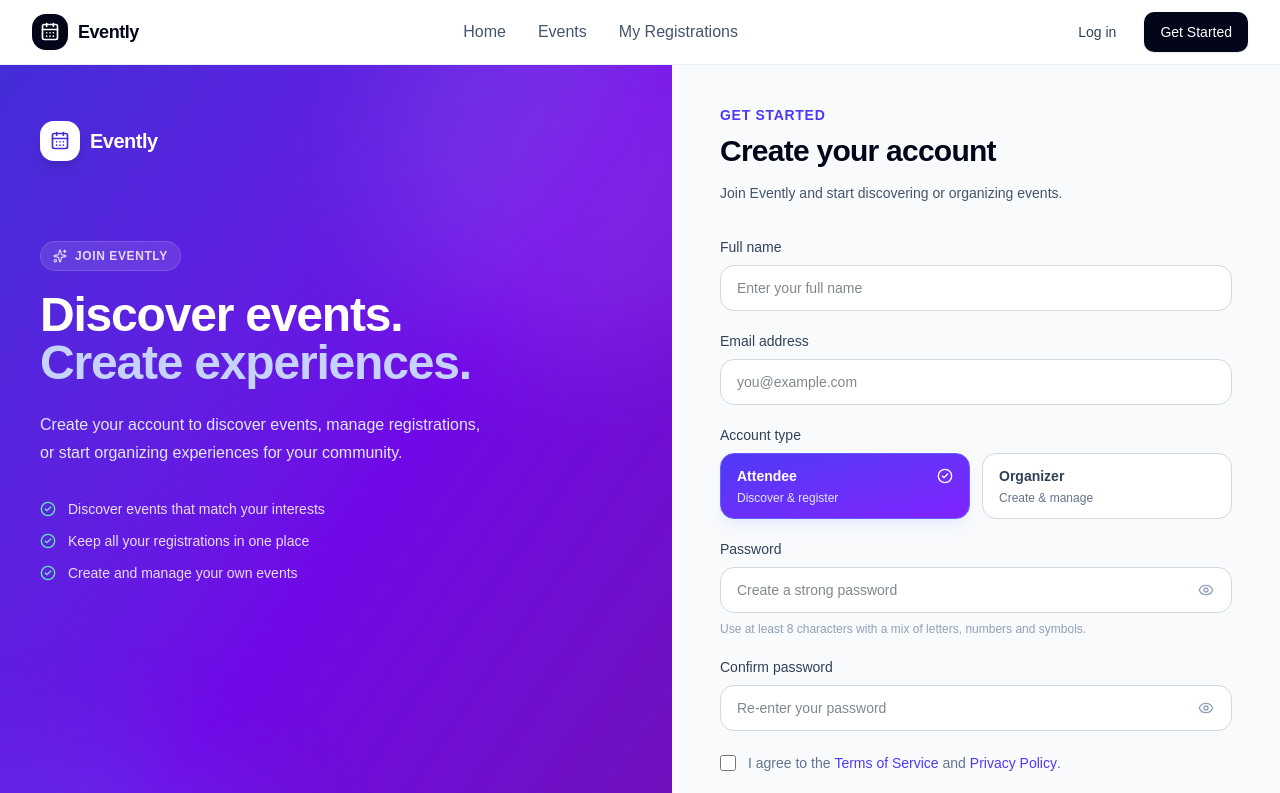
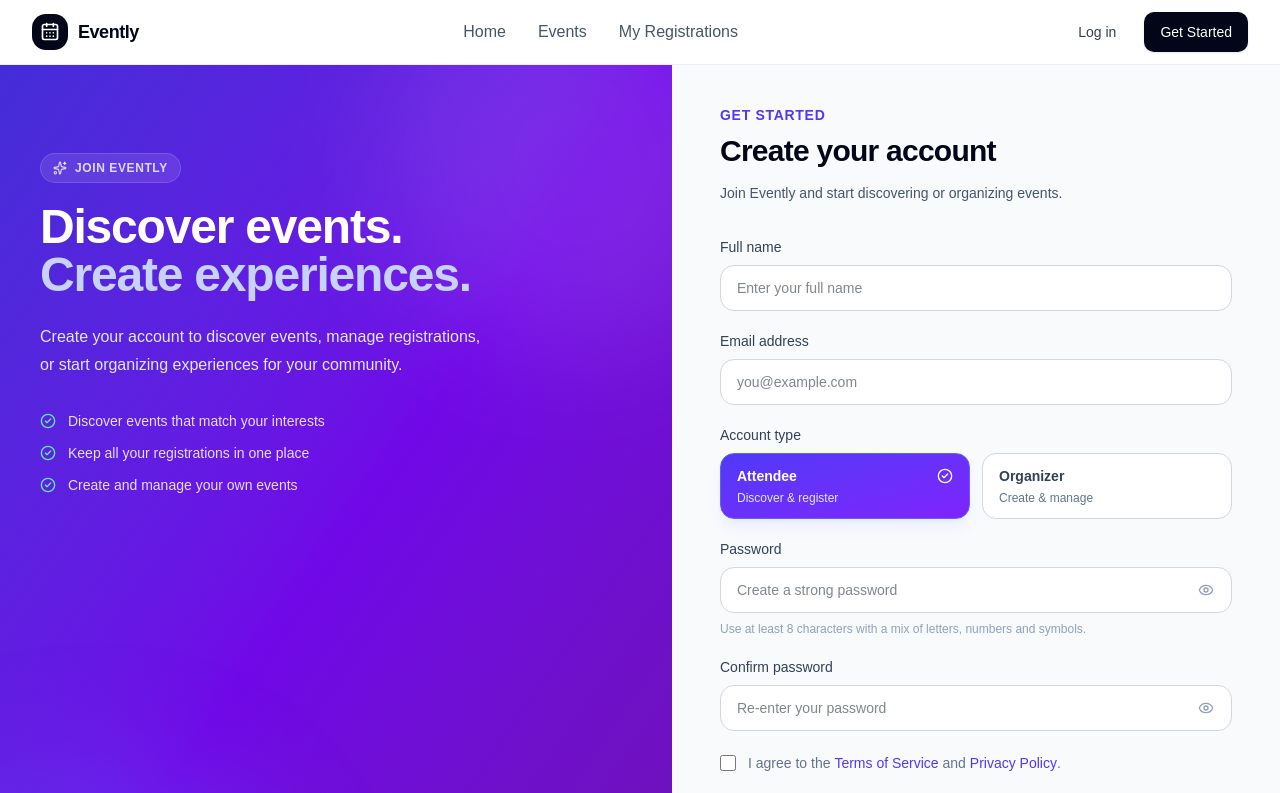
Before and after one commit to shivamdutta2004/event-management-system, a React app in the folder frontend/: page /register in a window 1280 px wide. Shown: the top 793 px of the page. Built offline with nearby package versions, Linux system fonts and the light colour scheme; the HTML template or start-up script is replaced by a standard one.

Commit message:
Polish registration page UI

```diff
--- a/frontend/src/pages/Register.jsx
+++ b/frontend/src/pages/Register.jsx
@@ -23,9 +23,10 @@ import {
 function Register() {
   const navigate = useNavigate()
 
-  // =========================
+
+  // =========================================================
   // FORM STATE
-  // =========================
+  // =========================================================
 
   const [fullName, setFullName] = useState("")
   const [email, setEmail] = useState("")
@@ -34,22 +35,26 @@ function Register() {
   const [confirmPassword, setConfirmPassword] = useState("")
   const [termsAccepted, setTermsAccepted] = useState(false)
 
-  // =========================
+
+  // =========================================================
   // UI STATE
-  // =========================
+  // =========================================================
 
   const [showPassword, setShowPassword] = useState(false)
+
   const [showConfirmPassword, setShowConfirmPassword] =
     useState(false)
 
   const [loading, setLoading] = useState(false)
+
   const [error, setError] = useState("")
+
   const [success, setSuccess] = useState("")
 
 
-  // =========================
+  // =========================================================
   // REGISTER
-  // =========================
+  // =========================================================
 
   const handleSubmit = async (event) => {
     event.preventDefault()
@@ -57,16 +62,22 @@ function Register() {
     setError("")
     setSuccess("")
 
-    // Basic validation
+
+    // ---------------------------------------------------------
+    // BASIC VALIDATION
+    // ---------------------------------------------------------
+
     if (!fullName.trim()) {
       setError("Please enter your full name.")
       return
     }
 
+
     if (!email.trim()) {
       setError("Please enter your email address.")
       return
     }
+
 
     if (password.length < 8) {
       setError(
@@ -75,10 +86,12 @@ function Register() {
       return
     }
 
+
     if (password !== confirmPassword) {
       setError("Passwords do not match.")
       return
     }
+
 
     if (!termsAccepted) {
       setError(
@@ -87,13 +100,16 @@ function Register() {
       return
     }
 
+
     setLoading(true)
+
 
     try {
       const data = await apiRequest(
         "/api/auth/register",
         {
           method: "POST",
+
           body: JSON.stringify({
             full_name: fullName.trim(),
             email: email.trim().toLowerCase(),
@@ -103,22 +119,35 @@ function Register() {
         }
       )
 
-      // Save JWT
+
+      // -------------------------------------------------------
+      // SAVE JWT
+      // -------------------------------------------------------
+
       saveToken(data.access_token)
 
-      setSuccess("Account created successfully.")
 
-      // Navigate based on account type
+      setSuccess(
+        "Account created successfully."
+      )
+
+
+      // -------------------------------------------------------
+      // NAVIGATE BASED ON ACCOUNT TYPE
+      // -------------------------------------------------------
+
       if (role === "organizer") {
         navigate("/organizer/dashboard")
       } else {
         navigate("/my-registrations")
       }
+
     } catch (error) {
       setError(
         error?.message ||
-          "Unable to create your account. Please try again."
+        "Unable to create your account. Please try again."
       )
+
     } finally {
       setLoading(false)
     }
@@ -128,13 +157,15 @@ function Register() {
   return (
     <div className="min-h-[calc(100vh-4rem)] bg-slate-50">
 
-      {/* =====================================================
-          LEFT PANEL
-      ====================================================== */}
-
       <div className="mx-auto grid min-h-[calc(100vh-4rem)] max-w-7xl lg:grid-cols-[1.05fr_0.95fr]">
 
+
+        {/* =====================================================
+            LEFT PANEL
+        ====================================================== */}
+
         <div className="relative hidden overflow-hidden bg-gradient-to-br from-indigo-700 via-violet-700 to-purple-800 px-10 py-14 text-white lg:flex lg:flex-col lg:justify-between">
+
 
           {/* Decorative glows */}
 
@@ -145,63 +176,78 @@ function Register() {
 
           <div className="relative">
 
-            {/* Brand */}
-
-            <Link
-              to="/"
-              className="inline-flex items-center gap-2.5"
-            >
-              <div className="flex h-10 w-10 items-center justify-center rounded-xl bg-white text-indigo-700 shadow-lg">
-                <CalendarDays className="h-5 w-5" />
-              </div>
-
-              <span className="text-xl font-semibold tracking-tight">
-                Evently
-              </span>
-            </Link>
-
 
             {/* Content */}
 
-            <div className="mt-20 max-w-lg">
+            <div className="mt-8 max-w-lg">
+
+
+              {/* Badge */}
 
               <div className="inline-flex items-center gap-2 rounded-full border border-white/15 bg-white/10 px-3 py-1.5 text-xs font-semibold uppercase tracking-wider text-white/80 backdrop-blur">
+
                 <Sparkles className="h-3.5 w-3.5" />
+
                 Join Evently
+
               </div>
 
 
+              {/* Heading */}
+
               <h1 className="mt-5 text-4xl font-bold tracking-tight xl:text-5xl">
+
                 Discover events.
+
                 <span className="block text-indigo-200">
                   Create experiences.
                 </span>
+
               </h1>
 
 
+              {/* Description */}
+
               <p className="mt-6 max-w-md text-base leading-7 text-indigo-100">
+
                 Create your account to discover events, manage
                 registrations, or start organizing experiences for
                 your community.
+
               </p>
 
 
+              {/* Benefits */}
+
               <div className="mt-8 space-y-3">
 
+
                 <div className="flex items-center gap-3 text-sm text-white/85">
+
                   <CheckCircle2 className="h-4 w-4 text-emerald-300" />
+
                   Discover events that match your interests
+
                 </div>
 
+
                 <div className="flex items-center gap-3 text-sm text-white/85">
+
                   <CheckCircle2 className="h-4 w-4 text-emerald-300" />
+
                   Keep all your registrations in one place
+
                 </div>
 
+
                 <div className="flex items-center gap-3 text-sm text-white/85">
+
                   <CheckCircle2 className="h-4 w-4 text-emerald-300" />
+
                   Create and manage your own events
+
                 </div>
+
 
               </div>
 
@@ -214,7 +260,9 @@ function Register() {
 
           <div className="relative grid grid-cols-3 gap-6 border-t border-white/10 pt-8">
 
+
             <div>
+
               <p className="text-2xl font-bold">
                 500+
               </p>
@@ -222,10 +270,12 @@ function Register() {
               <p className="mt-1 text-sm text-indigo-200">
                 Events
               </p>
+
             </div>
 
 
             <div>
+
               <p className="text-2xl font-bold">
                 10K+
               </p>
@@ -233,10 +283,12 @@ function Register() {
               <p className="mt-1 text-sm text-indigo-200">
                 Participants
               </p>
+
             </div>
 
 
             <div>
+
               <p className="text-2xl font-bold">
                 100+
               </p>
@@ -244,7 +296,9 @@ function Register() {
               <p className="mt-1 text-sm text-indigo-200">
                 Organizers
               </p>
+
             </div>
+
 
           </div>
 
@@ -259,6 +313,7 @@ function Register() {
 
           <div className="w-full max-w-xl">
 
+
             {/* Mobile brand */}
 
             <div className="mb-8 lg:hidden">
@@ -267,13 +322,18 @@ function Register() {
                 to="/"
                 className="inline-flex items-center gap-2.5"
               >
+
                 <div className="flex h-10 w-10 items-center justify-center rounded-xl bg-gradient-to-br from-indigo-600 to-violet-600 text-white shadow-lg">
+
                   <CalendarDays className="h-5 w-5" />
+
                 </div>
+
 
                 <span className="text-xl font-semibold tracking-tight text-slate-950">
                   Evently
                 </span>
+
               </Link>
 
             </div>
@@ -303,18 +363,26 @@ function Register() {
             {/* Error */}
 
             {error && (
+
               <div className="mt-6 rounded-xl border border-red-200 bg-red-50 px-4 py-3 text-sm font-medium text-red-700">
+
                 {error}
+
               </div>
+
             )}
 
 
             {/* Success */}
 
             {success && (
+
               <div className="mt-6 rounded-xl border border-emerald-200 bg-emerald-50 px-4 py-3 text-sm font-medium text-emerald-700">
+
                 {success}
+
               </div>
+
             )}
 
 
@@ -324,6 +392,7 @@ function Register() {
               onSubmit={handleSubmit}
               className="mt-8 space-y-5"
             >
+
 
               {/* Name */}
 
@@ -335,6 +404,7 @@ function Register() {
                 >
                   Full name
                 </label>
+
 
                 <input
                   id="name"
@@ -364,6 +434,7 @@ function Register() {
                   Email address
                 </label>
 
+
                 <input
                   id="email"
                   name="email"
@@ -389,13 +460,17 @@ function Register() {
                   Account type
                 </label>
 
+
                 <div className="grid grid-cols-2 gap-3">
+
 
                   {/* Attendee */}
 
                   <button
                     type="button"
-                    onClick={() => setRole("attendee")}
+                    onClick={() =>
+                      setRole("attendee")
+                    }
                     disabled={loading}
                     className={`rounded-xl border px-4 py-3 text-left transition ${
                       role === "attendee"
@@ -409,6 +484,7 @@ function Register() {
                       <p className="text-sm font-semibold">
                         Attendee
                       </p>
+
 
                       {role === "attendee" && (
                         <CheckCircle2 className="h-4 w-4" />
@@ -434,7 +510,9 @@ function Register() {
 
                   <button
                     type="button"
-                    onClick={() => setRole("organizer")}
+                    onClick={() =>
+                      setRole("organizer")
+                    }
                     disabled={loading}
                     className={`rounded-xl border px-4 py-3 text-left transition ${
                       role === "organizer"
@@ -448,6 +526,7 @@ function Register() {
                       <p className="text-sm font-semibold">
                         Organizer
                       </p>
+
 
                       {role === "organizer" && (
                         <CheckCircle2 className="h-4 w-4" />
@@ -484,6 +563,7 @@ function Register() {
                   Password
                 </label>
 
+
                 <div className="relative">
 
                   <input
@@ -513,11 +593,13 @@ function Register() {
                     className="absolute right-3 top-1/2 -translate-y-1/2 rounded-lg p-1.5 text-slate-400 transition hover:bg-indigo-50 hover:text-indigo-600"
                     aria-label="Toggle password visibility"
                   >
+
                     {showPassword ? (
                       <EyeOff className="h-4 w-4" />
                     ) : (
                       <Eye className="h-4 w-4" />
                     )}
+
                   </button>
 
                 </div>
@@ -542,6 +624,7 @@ function Register() {
                   Confirm password
                 </label>
 
+
                 <div className="relative">
 
                   <input
@@ -554,7 +637,9 @@ function Register() {
                     }
                     value={confirmPassword}
                     onChange={(event) =>
-                      setConfirmPassword(event.target.value)
+                      setConfirmPassword(
+                        event.target.value
+                      )
                     }
                     placeholder="Re-enter your password"
                     autoComplete="new-password"
@@ -573,11 +658,13 @@ function Register() {
                     className="absolute right-3 top-1/2 -translate-y-1/2 rounded-lg p-1.5 text-slate-400 transition hover:bg-indigo-50 hover:text-indigo-600"
                     aria-label="Toggle confirm password visibility"
                   >
+
                     {showConfirmPassword ? (
                       <EyeOff className="h-4 w-4" />
                     ) : (
                       <Eye className="h-4 w-4" />
                     )}
+
                   </button>
 
                 </div>
@@ -593,28 +680,37 @@ function Register() {
                   type="checkbox"
                   checked={termsAccepted}
                   onChange={(event) =>
-                    setTermsAccepted(event.target.checked)
+                    setTermsAccepted(
+                      event.target.checked
+                    )
                   }
                   disabled={loading}
                   className="mt-1 h-4 w-4 rounded border-slate-300 accent-indigo-600"
                 />
 
+
                 <span className="text-sm leading-6 text-slate-500">
+
                   I agree to the{" "}
+
                   <a
                     href="#"
                     className="font-medium text-indigo-600 hover:text-indigo-800 hover:underline"
                   >
                     Terms of Service
-                  </a>{" "}
-                  and{" "}
+                  </a>
+
+                  {" "}and{" "}
+
                   <a
                     href="#"
                     className="font-medium text-indigo-600 hover:text-indigo-800 hover:underline"
                   >
                     Privacy Policy
                   </a>
+
                   .
+
                 </span>
 
               </label>
@@ -627,17 +723,25 @@ function Register() {
                 disabled={loading}
                 className="flex w-full items-center justify-center gap-2 rounded-xl bg-gradient-to-r from-indigo-600 to-violet-600 px-5 py-3.5 text-sm font-semibold text-white shadow-lg shadow-indigo-200/40 transition hover:from-indigo-700 hover:to-violet-700 disabled:cursor-not-allowed disabled:opacity-70"
               >
+
                 {loading ? (
                   <>
+
                     <span className="h-4 w-4 animate-spin rounded-full border-2 border-white/30 border-t-white" />
+
                     Creating account...
+
                   </>
                 ) : (
                   <>
+
                     Create Account
+
                     <ArrowRight className="h-4 w-4" />
+
                   </>
                 )}
+
               </button>
 
             </form>
@@ -646,23 +750,30 @@ function Register() {
             {/* Login */}
 
             <p className="mt-7 text-center text-sm text-slate-500">
+
               Already have an account?{" "}
+
               <Link
                 to="/login"
                 className="font-semibold text-indigo-600 hover:text-indigo-800 hover:underline"
               >
                 Log in
               </Link>
+
             </p>
 
 
             {/* Security note */}
 
             <div className="mt-7 rounded-xl border border-violet-100 bg-violet-50/60 px-4 py-3 text-center">
+
               <p className="text-xs leading-5 text-violet-700">
+
                 Your account information will be securely stored and
                 authenticated through Evently's backend.
+
               </p>
+
             </div>
 
           </div>
```
